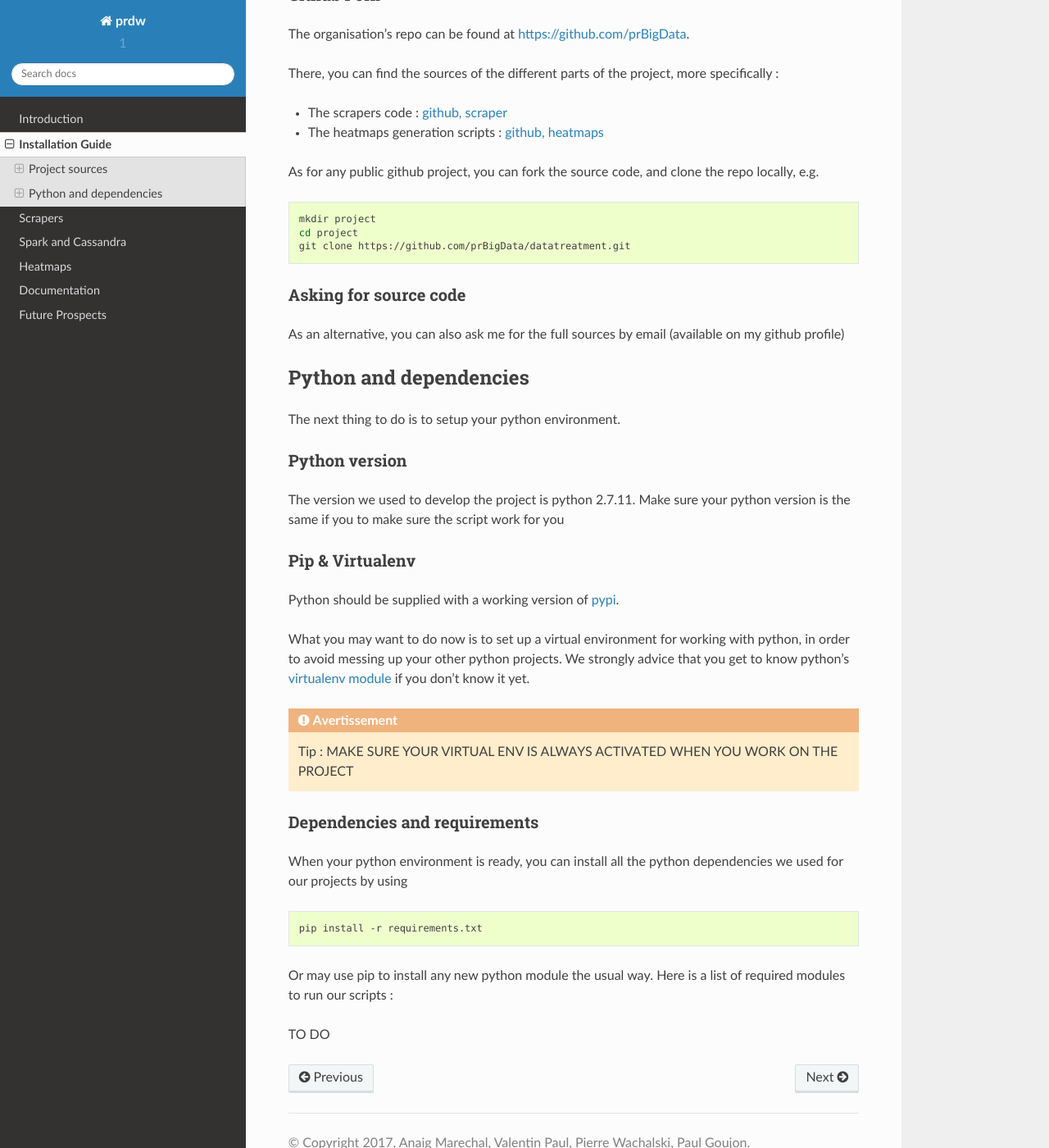
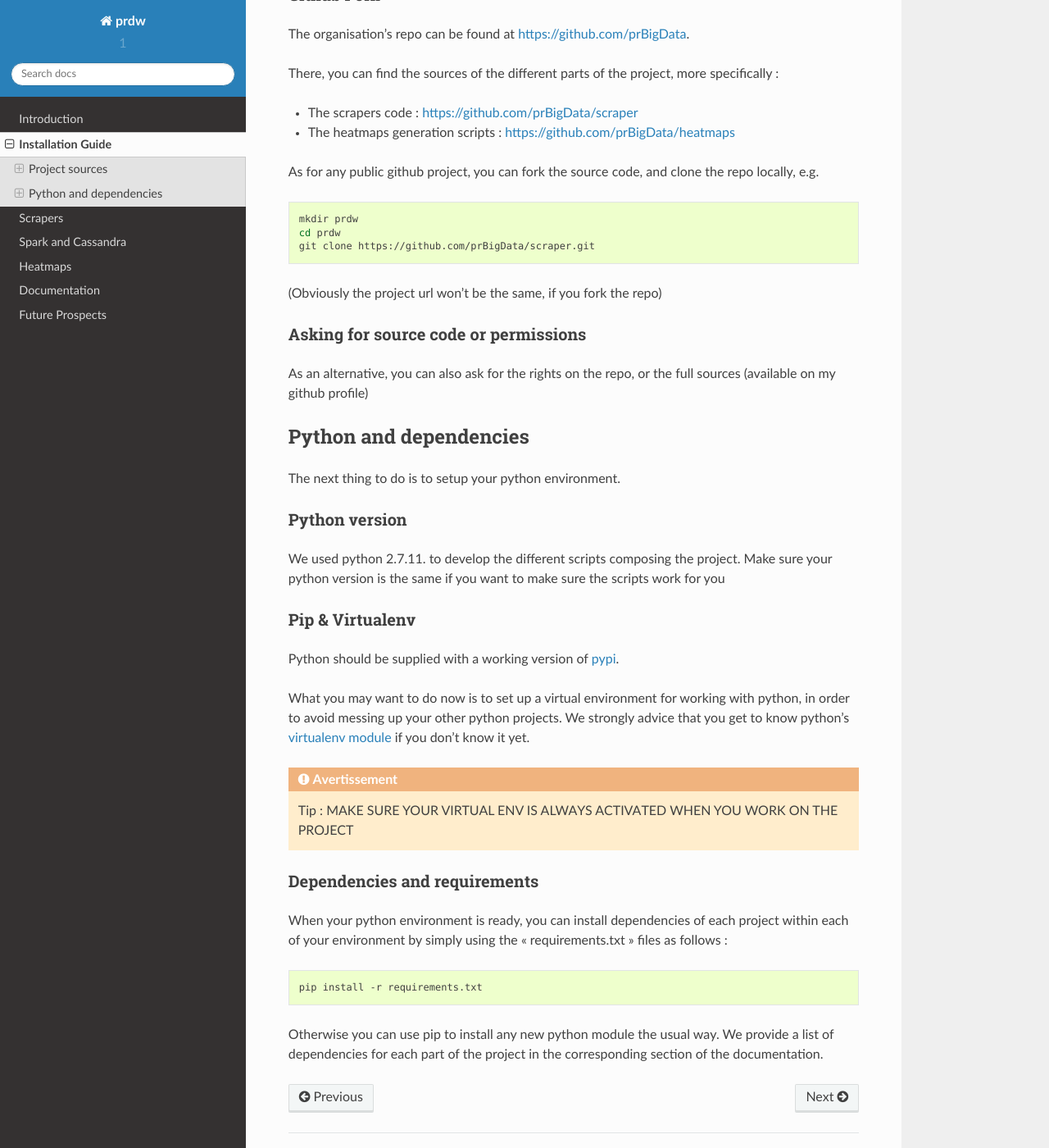
Before and after one commit to prBigData/documentation, a Sphinx documentation site: the page built from source/installation.rst, in a window 1280 px wide and 1400 px high, scrolled down 284 px. Shown: the whole window at 82% size. Built offline with Sphinx 7.4.7 and the Read the Docs theme 2.0.0, drawn with Linux system fonts in a browser that asks for light colours.

Commit message:
finalised the installation part

```diff
--- a/source/installation.rst
+++ b/source/installation.rst
@@ -16,27 +16,25 @@ The organisation's repo can be found at `https://github.com/prBigData <https://g
 
 There, you can find the sources of the different parts of the project, more specifically :
 
-* The scrapers code : `github, scraper`_
-* The heatmaps generation scripts : `github, heatmaps`_
+* The scrapers code : `https://github.com/prBigData/scraper <https://github.com/prBigData/scraper>`_
+* The heatmaps generation scripts : `https://github.com/prBigData/heatmaps <https://github.com/prBigData/heatmaps>`_
 
-.. _github, scraper: https://github.com/prBigData/aisdata
-
-.. _github, heatmaps: https://github.com/prBigData/datatreatment
 
 As for any public github project, you can fork the source code, and clone the repo locally, e.g.
 
 .. code-block:: bash
 
-    mkdir project
-    cd project
-    git clone https://github.com/prBigData/datatreatment.git
+    mkdir prdw
+    cd prdw
+    git clone https://github.com/prBigData/scraper.git
 
+(Obviously the project url won't be the same, if you fork the repo)
 
-======================
-Asking for source code
-======================
+=====================================
+Asking for source code or permissions
+=====================================
 
-As an alternative, you can also ask me for the full sources by email (available on my github profile)
+As an alternative, you can also ask for the rights on the repo, or the full sources (available on my github profile)
 
 
 ***********************
@@ -49,20 +47,15 @@ The next thing to do is to setup your python environment.
 Python version
 ==============
 
-The version we used to develop the project is python 2.7.11. Make sure your python version is the same if you to make sure the script work for you
+We used python 2.7.11. to develop the different scripts composing the project. Make sure your python version is the same if you want to make sure the scripts work for you
 
 ================
 Pip & Virtualenv
 ================
 
-Python should be supplied with a working version of `pypi`_.
+Python should be supplied with a working version of `pypi <https://pypi.python.org/pypi>`_.
 
-.. _pypi: https://pypi.python.org/pypi
-
-What you may want to do now is to set up a virtual environment for working with python, in order to avoid messing up your other python projects. We strongly advice that you get to know python's `virtualenv module`_ if you don't know it yet.
-
-.. _virtualenv module: http://docs.python-guide.org/en/latest/dev/virtualenvs/
-
+What you may want to do now is to set up a virtual environment for working with python, in order to avoid messing up your other python projects. We strongly advice that you get to know python's `virtualenv module <http://docs.python-guide.org/en/latest/dev/virtualenvs/>`_ if you don't know it yet.
 
 .. warning::
 
@@ -73,12 +66,10 @@ What you may want to do now is to set up a virtual environment for working with
 Dependencies and requirements
 =============================
 
-When your python environment is ready, you can install all the python dependencies we used for our projects by using
+When your python environment is ready, you can install dependencies of each project within each of your environment by simply using the "requirements.txt" files as follows :
 
 .. code-block:: bash
 
     pip install -r requirements.txt
 
-Or may use pip to install any new python module the usual way. Here is a list of required modules to run our scripts :
-
-TO DO
+Otherwise you can use pip to install any new python module the usual way. We provide a list of dependencies for each part of the project in the corresponding section of the documentation.
```
